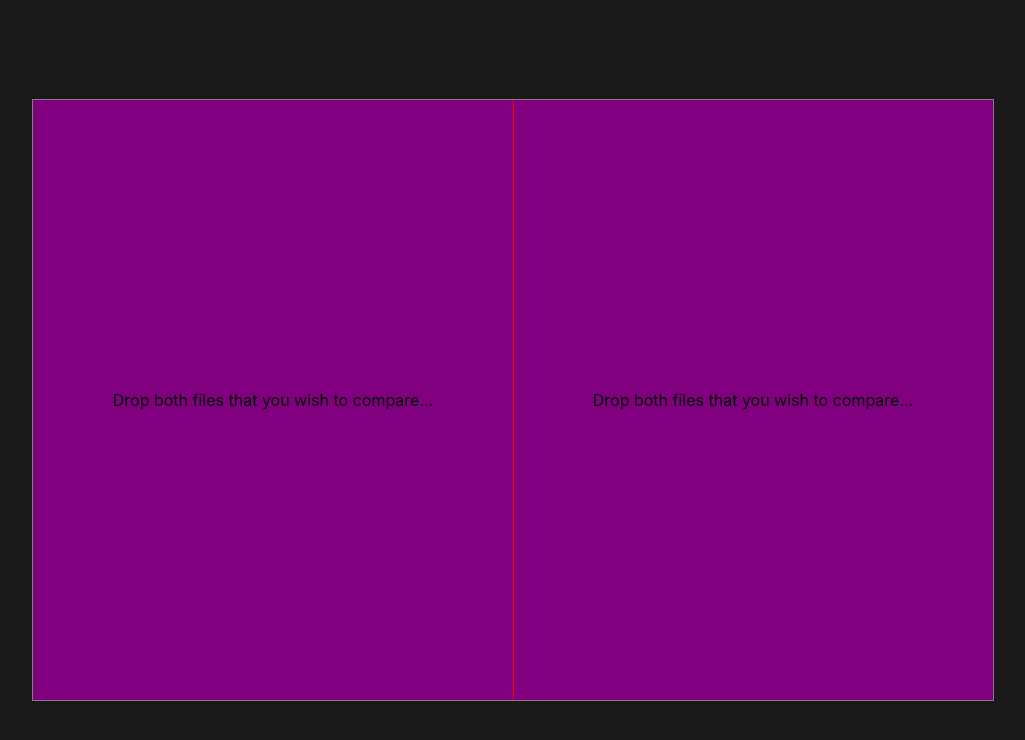
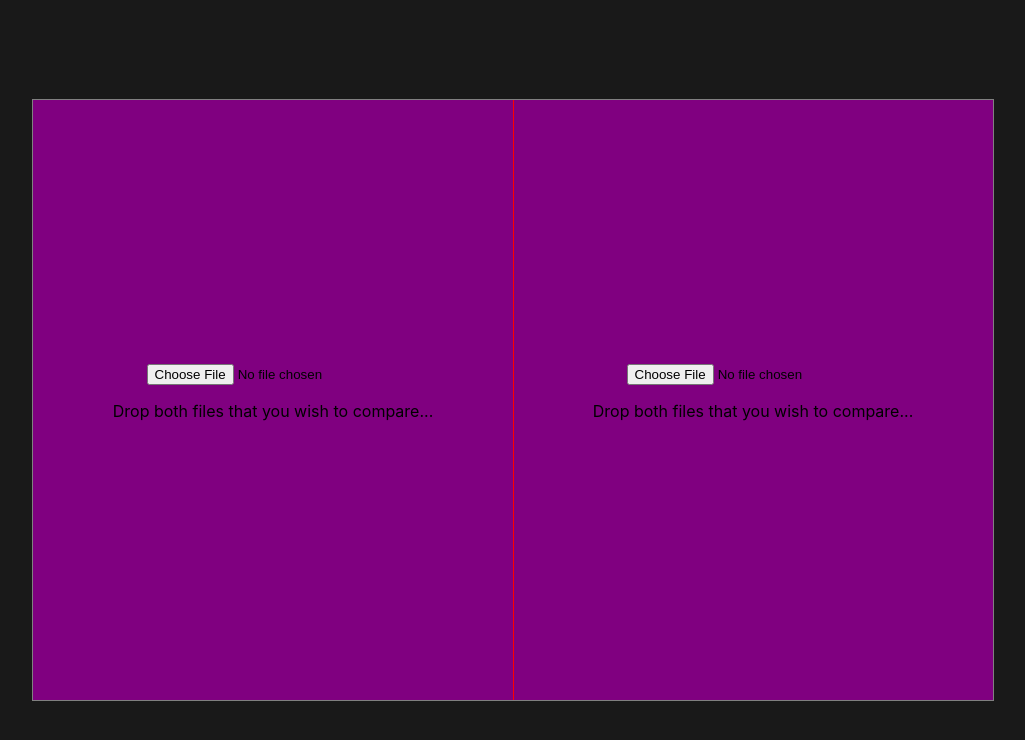
Before and after one commit to santaclauze/art-expert-image-comparator, a React app: page / in a window 1280 px wide. Shown: the top 740 px of the page, without its empty margins (127-1152 px from the left). Built offline with nearby package versions, Linux system fonts and the light colour scheme.

Commit message:
added local file upload

```diff
--- a/src/components/ImageComparator/index.tsx
+++ b/src/components/ImageComparator/index.tsx
@@ -6,33 +6,35 @@ import {
   Container, ContainerLower, ContainerCover, Slider, InitContainer,
 } from './styles';
 import ImageDisplayer from "./ImageDisplayer";
+import {FileHandler, HTMLInputEvent} from "../../types";
 
 const ImageComparator = () => {
   const ref = React.useRef(null);
   const { value } = useSlider(ref);
-  const [previewUrl1, setPreviewUrl1] = useState('');
-  const [previewUrl2, setPreviewUrl2] = useState('');
+  const [previewUrl1, setPreviewUrl1] = useState<{ previewUrl1: string }>('');
+  const [previewUrl2, setPreviewUrl2] = useState<{ previewUrl2: string }>('');
 
-  const handleFile = (file: any, number: number) => {
-    if (number === 1) {
-      setPreviewUrl1((URL.createObjectURL(file)));
+  const handleFile = (file: FileHandler, imageNumber: number) => {
+    const fileToPreview = file.target ? file.target.files[0] : file;
+    if (imageNumber === 1) {
+      setPreviewUrl1((URL.createObjectURL(fileToPreview)));
     }
-    if (number === 2) {
-      setPreviewUrl2((URL.createObjectURL(file)));
+    if (imageNumber === 2) {
+      setPreviewUrl2((URL.createObjectURL(fileToPreview)));
     }
   };
 
-  const handleOndragOver = (e: any) => {
+  const handleOndragOver = (e: HTMLInputEvent) => {
     e.preventDefault();
   };
-  const handleOndrop1 = (e: any) => {
+  const handleOndrop1 = (e: HTMLInputEvent) => {
     e.preventDefault();
     e.stopPropagation();
     const imageFile = e.dataTransfer.files[0];
     handleFile(imageFile, 1);
   };
 
-  const handleOndrop2 = (e: any) => {
+  const handleOndrop2 = (e: HTMLInputEvent) => {
     e.preventDefault();
     e.stopPropagation();
     const imageFile = e.dataTransfer.files[0];
@@ -52,13 +54,14 @@ const ImageComparator = () => {
               onDragOver={handleOndragOver}
               onDrop={handleOndrop1}
           >
+            <input type="file" onChange={(file: File) => handleFile(file, 1)}/>
             <p>Drop both files that you wish to compare...</p>
           </InitContainer>
       )}
       <Slider pos={(previewUrl1 && previewUrl2) ? value : 0.5} />
       {previewUrl2 ? (
           <ContainerCover
-              pos={value || 1}
+              pos={previewUrl1 && previewUrl2 ? value : 1}
               id="cover"
           >
             <ImageDisplayer previewUrl={previewUrl2} />
@@ -68,11 +71,12 @@ const ImageComparator = () => {
               onDragOver={handleOndragOver}
               onDrop={handleOndrop2}
           >
+            <input type="file" onChange={(file: File) => handleFile(file, 2)}/>
             <p>Drop both files that you wish to compare...</p>
           </InitContainer>
       )}
     </Container>
   );
-};
+}
 
 export default ImageComparator;
--- a/src/components/ImageComparator/styles.ts
+++ b/src/components/ImageComparator/styles.ts
@@ -63,6 +63,7 @@ export const InitContainer = styled.div`
   display: flex;
   align-items: center;
   justify-content: center;
+  flex-direction: column;
   background-color: purple;
   z-index: 90;
 `;
--- /dev/null
+++ b/src/types.ts
@@ -0,0 +1,5 @@
+export interface HTMLInputEvent extends Event {
+    target: HTMLInputElement & EventTarget;
+}
+
+export type FileHandler = HTMLInputEvent | File;
```
Also changed, not shown: 2 other files (tests, documents, lock files or other folders).
